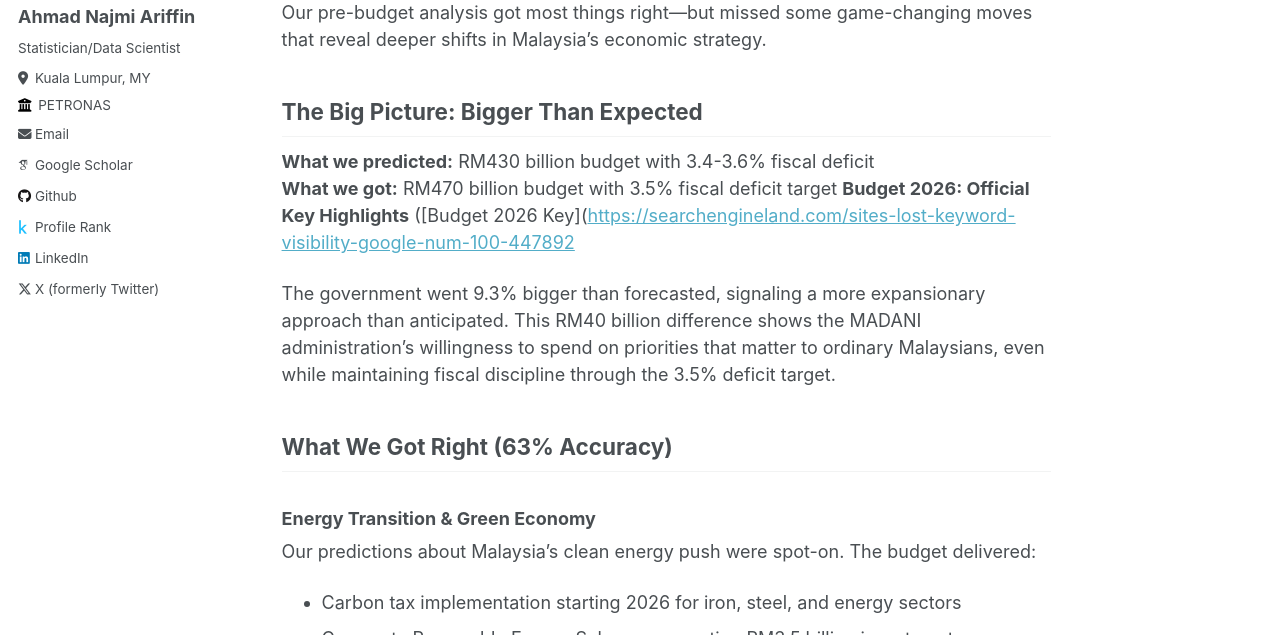
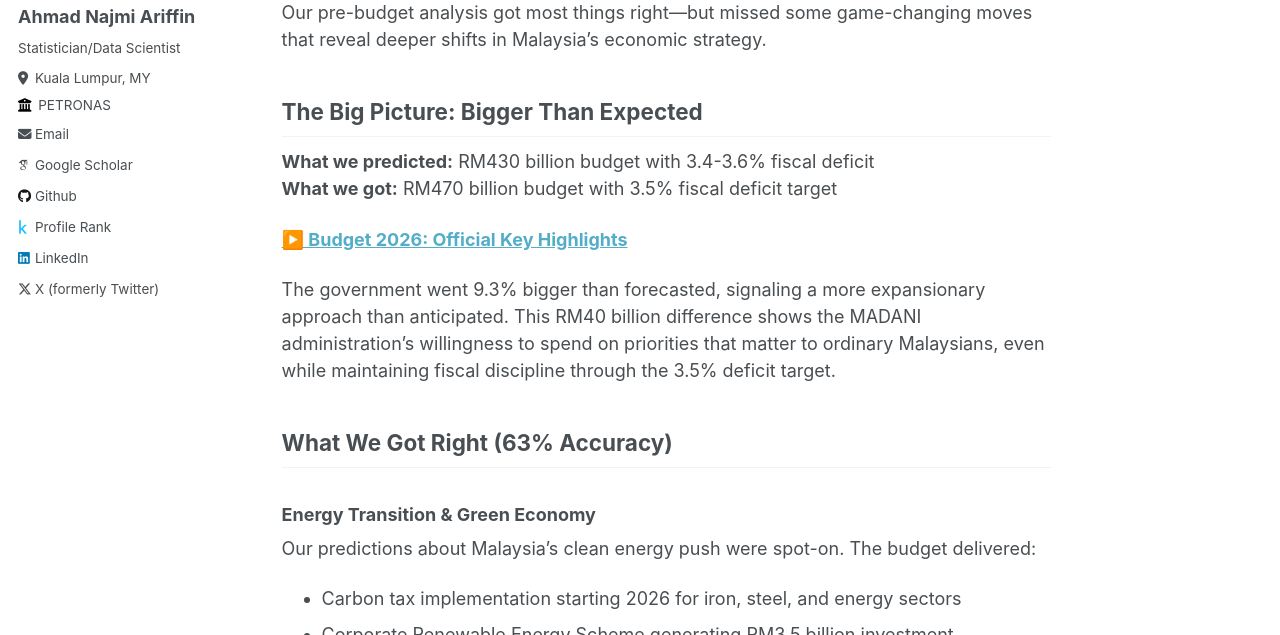
Before and after one commit to booluckgmie/anajmiariffin.github.io, a Jekyll site: the page built from _posts/2025-10-12-blog-mybudget2026.md, in a window 1280 px wide and 900 px high, cut to the strip 265-900 px from the top of the window. Built offline with Jekyll 4.4.1, drawn with Linux system fonts in a browser that asks for light colours; some web fonts are replaced.

Commit message:
Update 2025-10-12-blog-mybudget2026.md

```diff
--- a/_posts/2025-10-12-blog-mybudget2026.md
+++ b/_posts/2025-10-12-blog-mybudget2026.md
@@ -14,7 +14,8 @@ When Prime Minister Datuk Seri Anwar Ibrahim tabled Malaysia's Budget 2026 on Oc
 
 **What we predicted:** RM430 billion budget with 3.4-3.6% fiscal deficit
 **What we got:** RM470 billion budget with 3.5% fiscal deficit target
-**Budget 2026: Official Key Highlights** ([Budget 2026 Key]([https://searchengineland.com/sites-lost-keyword-visibility-google-num-100-447892](https://g.co/gemini/share/db62825eb853)
+
+[**▶️ Budget 2026: Official Key Highlights**](https://g.co/gemini/share/db62825eb853)
 
 The government went 9.3% bigger than forecasted, signaling a more expansionary approach than anticipated. This RM40 billion difference shows the MADANI administration's willingness to spend on priorities that matter to ordinary Malaysians, even while maintaining fiscal discipline through the 3.5% deficit target.
 
```
